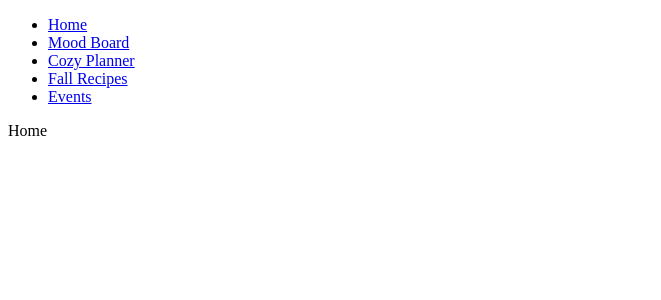
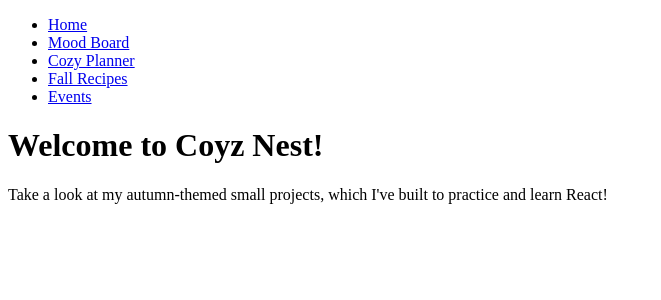
Before and after one commit to Vivien9964/cozy-nest, a React (Vite) app: page / in a window 1280 px wide. Shown: the top 300 px of the page, without its empty margins (0-661 px from the left). Built offline with nearby package versions, Linux system fonts and the light colour scheme.

Commit message:
Created base structure of the application and set up routing between pages

```diff
--- a/src/components/Navbar.jsx
+++ b/src/components/Navbar.jsx
@@ -7,13 +7,11 @@ const Navbar = () => {
     <div>
         <nav>
         <ul>
-
             <li><Link to={'/'}>Home</Link></li>
             <li><Link to={'/moodboard'}>Mood Board</Link></li>
             <li><Link to={'/planner'}>Cozy Planner</Link></li>
             <li><Link to={'/recipes'}>Fall Recipes</Link></li>
             <li><Link to={'/countdown'}>Events</Link></li>
-
         </ul>
         </nav>
     </div>
--- a/src/pages/Home.jsx
+++ b/src/pages/Home.jsx
@@ -2,7 +2,10 @@ import React from 'react'
 
 const Home = () => {
   return (
-    <div>Home</div>
+    <div>
+      <h1>Welcome to Coyz Nest!</h1>
+      <p>Take a look at my autumn-themed small projects, which I've built to practice and learn React!</p>
+    </div>
   )
 }
 
```
